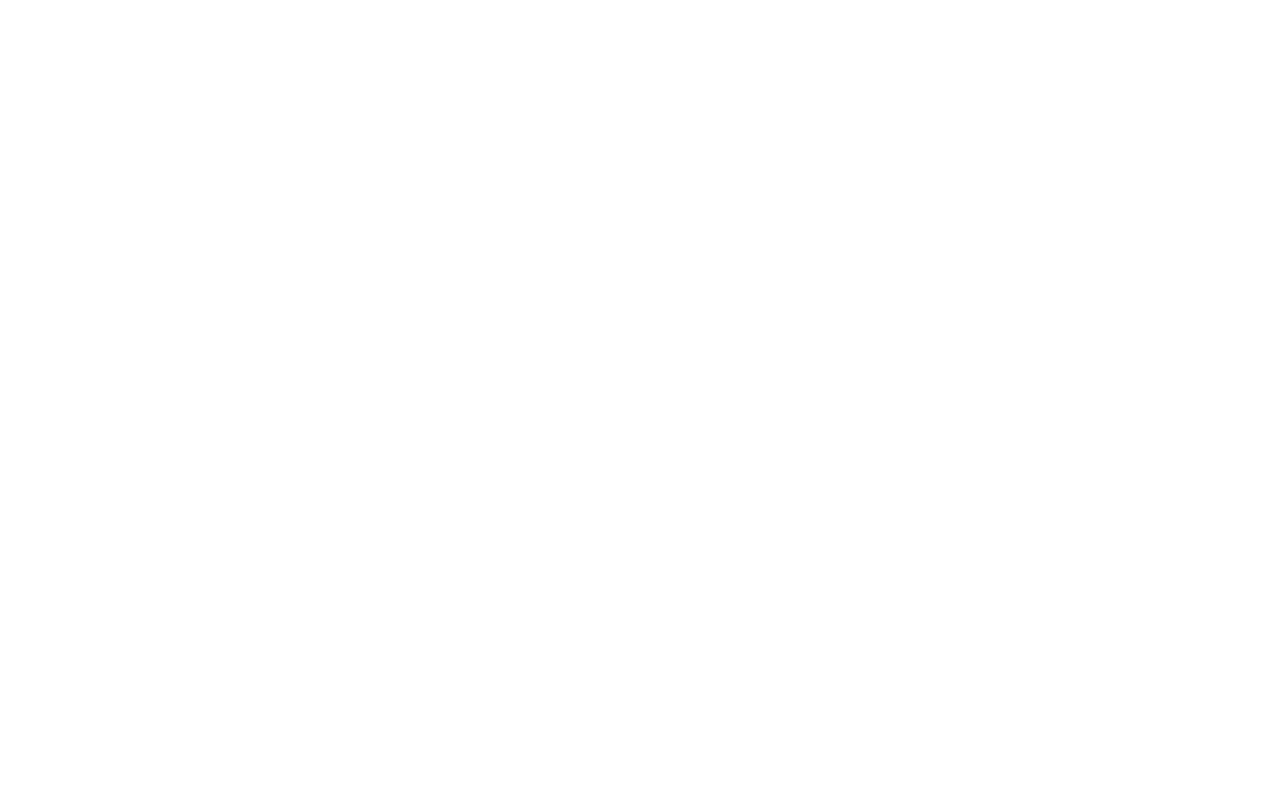
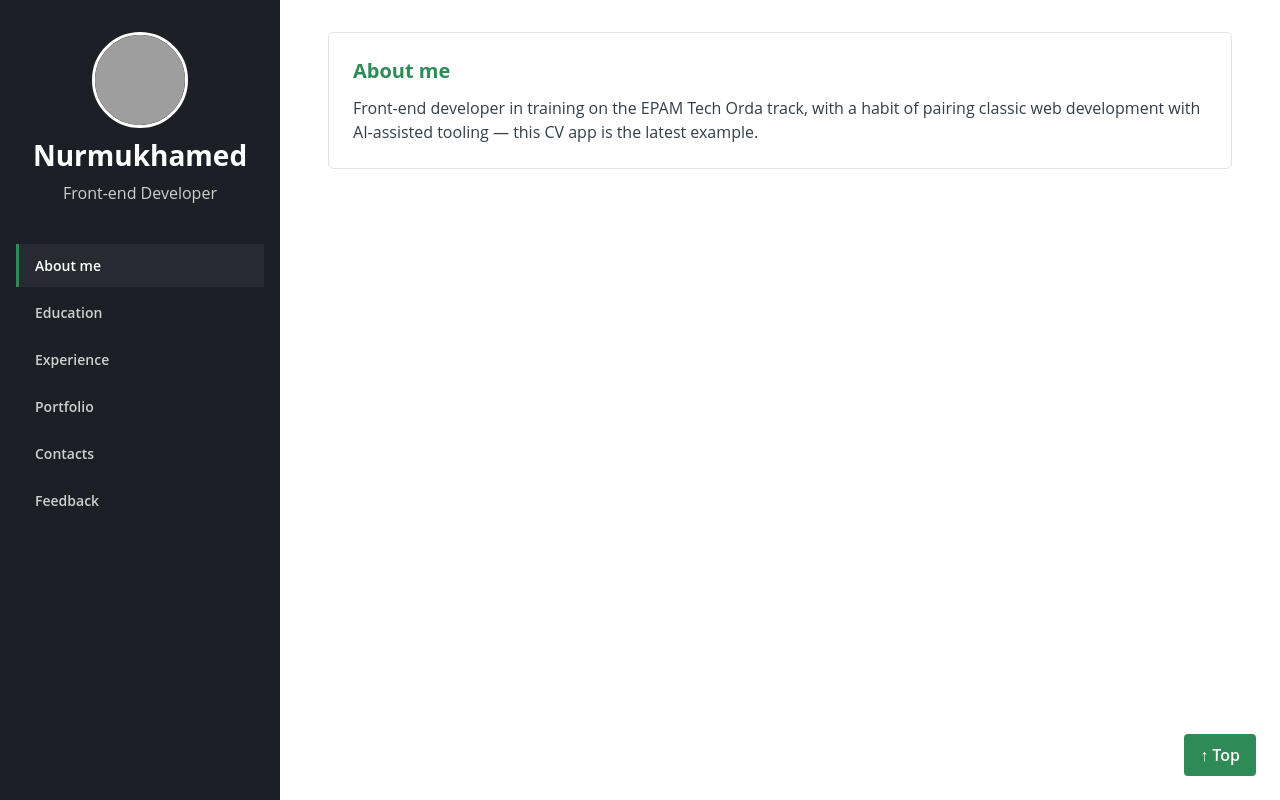
Before and after one commit to nurmuhamm8d/FrontEnd_Capstone_Project, a React (Create React App) app: page /inner/about in a window 1280 px wide. Before the commit this address had no page. Built offline with nearby package versions, Linux system fonts and the light colour scheme; grey boxes are pictures that could not be loaded.

Commit message:
feat: Inner — вложенный роутинг по секциям, back-to-top

```diff
--- a/src/App.tsx
+++ b/src/App.tsx
@@ -1,11 +1,27 @@
-import { BrowserRouter, Routes, Route } from 'react-router-dom';
+import { BrowserRouter, Routes, Route, Navigate } from 'react-router-dom';
 import { Home } from './pages/Home/Home';
+import { Inner } from './pages/Inner/Inner';
+import { AboutMe } from './pages/Inner/sections/AboutMe';
+import { Education } from './pages/Inner/sections/Education';
+import { Experience } from './pages/Inner/sections/Experience';
+import { PortfolioSection } from './pages/Inner/sections/PortfolioSection';
+import { Contacts } from './pages/Inner/sections/Contacts';
+import { FeedbackSection } from './pages/Inner/sections/FeedbackSection';
 
 function App() {
   return (
     <BrowserRouter>
       <Routes>
         <Route path="/" element={<Home />} />
+        <Route path="/inner" element={<Inner />}>
+          <Route index element={<Navigate to="about" replace />} />
+          <Route path="about" element={<AboutMe />} />
+          <Route path="education" element={<Education />} />
+          <Route path="experience" element={<Experience />} />
+          <Route path="portfolio" element={<PortfolioSection />} />
+          <Route path="contacts" element={<Contacts />} />
+          <Route path="feedback" element={<FeedbackSection />} />
+        </Route>
       </Routes>
     </BrowserRouter>
   );
--- /dev/null
+++ b/src/pages/Inner/Inner.module.scss
@@ -0,0 +1,32 @@
+@use '../../assets/styles/variables' as vars;
+@use '../../assets/styles/mixins' as mix;
+
+.layout {
+  display: flex;
+  min-height: 100vh;
+
+  @include mix.mobile {
+    flex-direction: column;
+  }
+}
+
+.content {
+  flex: 1;
+  padding: 32px 48px;
+  position: relative;
+
+  @include mix.mobile {
+    padding: 16px;
+  }
+}
+
+.backToTop {
+  position: fixed;
+  bottom: 24px;
+  right: 24px;
+  padding: 10px 16px;
+  border-radius: 4px;
+  background: vars.$color-primary;
+  color: #fff;
+  font-weight: 600;
+}
--- /dev/null
+++ b/src/pages/Inner/Inner.tsx
@@ -0,0 +1,24 @@
+import { Outlet, useNavigate } from 'react-router-dom';
+import { Panel } from '../../components/Panel/Panel';
+import styles from './Inner.module.scss';
+
+export const Inner = () => {
+  const navigate = useNavigate();
+
+  const handleBackToTop = () => {
+    window.scrollTo({ top: 0, behavior: 'smooth' });
+    navigate('/inner/about');
+  };
+
+  return (
+    <div className={styles.layout}>
+      <Panel name="Nurmukhamed" title="Front-end Developer" avatar="/assets/images/avatar.jpg" />
+      <main className={styles.content}>
+        <Outlet />
+        <button type="button" aria-label="Back to top" className={styles.backToTop} onClick={handleBackToTop}>
+          ↑ Top
+        </button>
+      </main>
+    </div>
+  );
+};
--- /dev/null
+++ b/src/pages/Inner/sections/AboutMe.tsx
@@ -0,0 +1,8 @@
+import { Box } from '../../../components/Box/Box';
+
+export const AboutMe = () => (
+  <Box
+    title="About me"
+    content="Front-end developer in training on the EPAM Tech Orda track, with a habit of pairing classic web development with AI-assisted tooling — this CV app is the latest example."
+  />
+);
--- /dev/null
+++ b/src/pages/Inner/sections/Contacts.tsx
@@ -0,0 +1,5 @@
+import { Address } from '../../../components/Address/Address';
+
+export const Contacts = () => (
+  <Address email="nurmuhammedkuan@gmail.com" phone="+77000000000" location="Kazakhstan" />
+);
--- /dev/null
+++ b/src/pages/Inner/sections/Education.tsx
@@ -0,0 +1,4 @@
+import { TimeLine } from '../../../components/TimeLine/TimeLine';
+import { educationData } from '../../../assets/data/timeline';
+
+export const Education = () => <TimeLine data={educationData} />;
--- /dev/null
+++ b/src/pages/Inner/sections/Experience.tsx
@@ -0,0 +1,4 @@
+import { Expertise } from '../../../components/Expertise/Expertise';
+import { expertiseData } from '../../../assets/data/expertise';
+
+export const Experience = () => <Expertise data={expertiseData} />;
--- /dev/null
+++ b/src/pages/Inner/sections/FeedbackSection.tsx
@@ -0,0 +1,4 @@
+import { Feedback } from '../../../components/Feedback/Feedback';
+import { feedbackData } from '../../../assets/data/feedback';
+
+export const FeedbackSection = () => <Feedback data={feedbackData} />;
--- /dev/null
+++ b/src/pages/Inner/sections/PortfolioSection.tsx
@@ -0,0 +1,3 @@
+import { Portfolio } from '../../../components/Portfolio/Portfolio';
+
+export const PortfolioSection = () => <Portfolio />;
```
